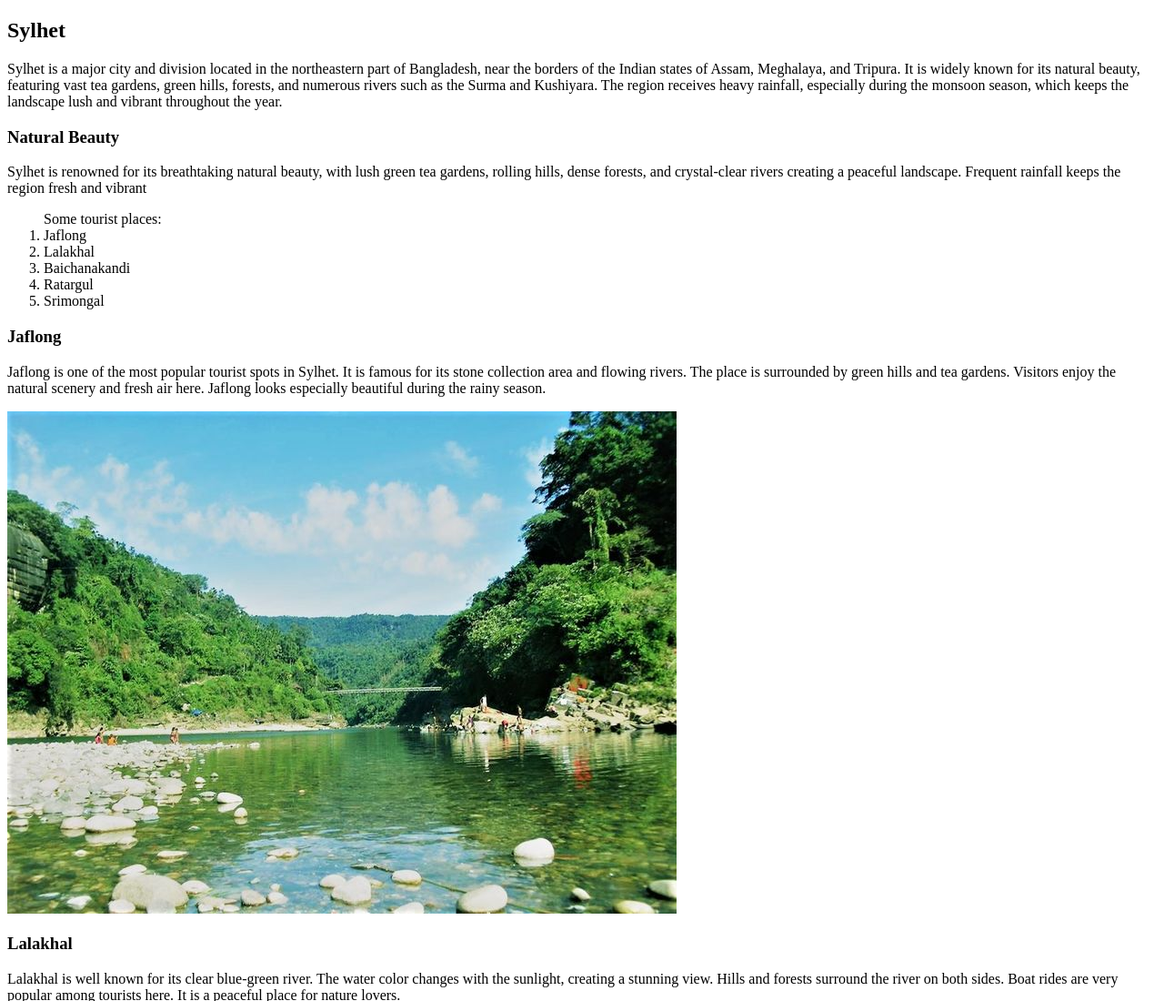
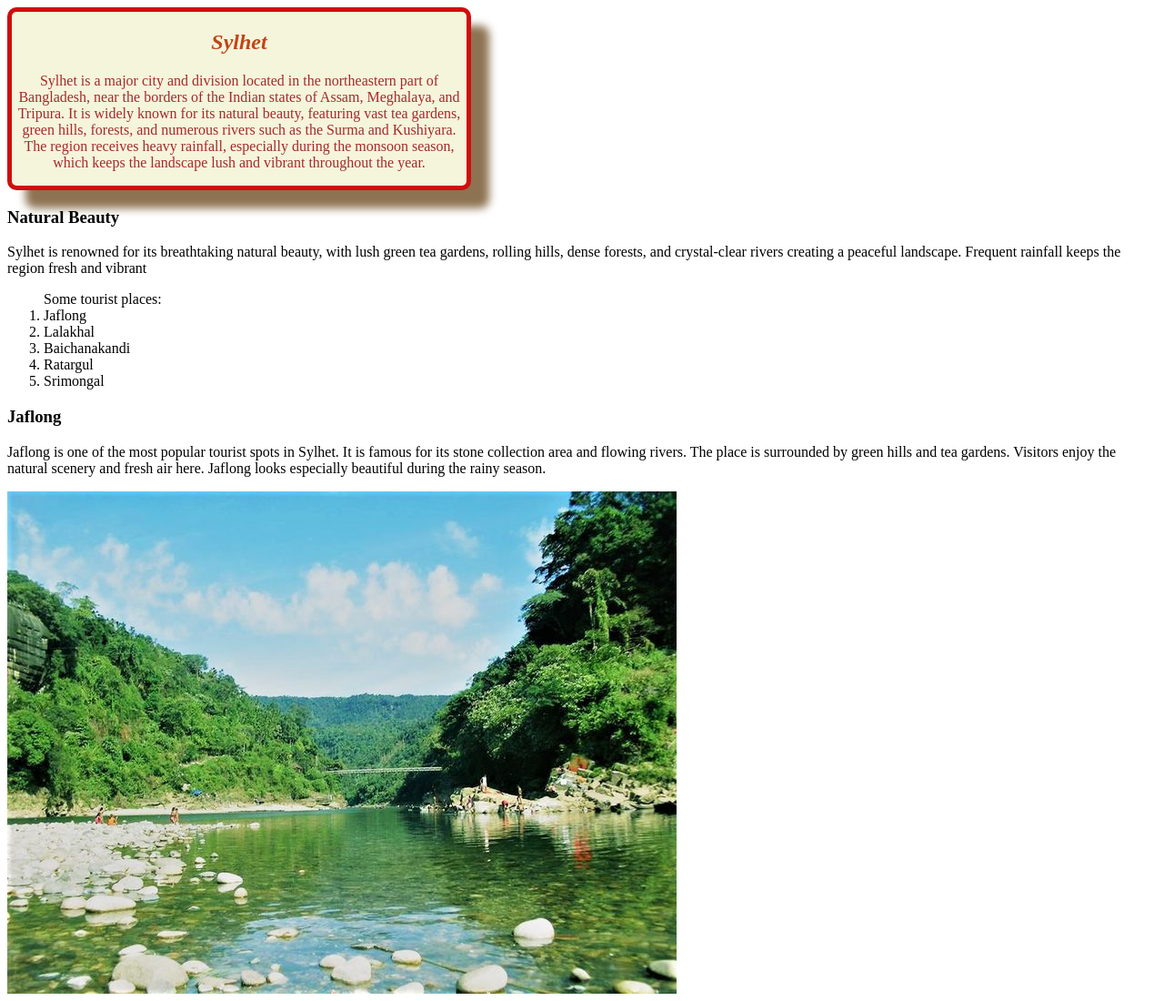
Before and after one commit to Fix-shorna/Sylhet-tourist-places, a plain HTML site: page index.html in a window 1280 px wide. Shown: the top 1100 px of the page at 91% size. Drawn offline with Linux system fonts and the light colour scheme.

Commit message:
1st decoration

```diff
--- a/index.html
+++ b/index.html
@@ -7,8 +7,8 @@
     <link rel="stylesheet" href="place.css">
 </head>
 <body>
-    <div></div>
-    <h2>Sylhet</h2>
+    <div class="start">
+    <h2 class="hi">Sylhet</h2>
     <p>Sylhet is a major city and division located in the northeastern part of Bangladesh, near the borders of the Indian states of Assam, Meghalaya, and Tripura. It is widely known for its natural beauty, featuring vast tea gardens, green hills, forests, and numerous rivers such as the Surma and Kushiyara. The region receives heavy rainfall, especially during the monsoon season, which keeps the landscape lush and vibrant throughout the year.</p>
 </div>
     <div>
--- a/place.css
+++ b/place.css
@@ -0,0 +1,14 @@
+.start{
+background-color: beige;
+color: brown;
+font-size: medium;
+border: 5px solid rgb(207, 14, 14);
+width: 500px;
+border-radius:10px;
+text-align: center;
+box-shadow: 20px 20px 10px rgb(141, 115, 82) ;
+}
+.start .hi{
+    color: rgb(193, 69, 24);
+   font-style: oblique;
+}
```
